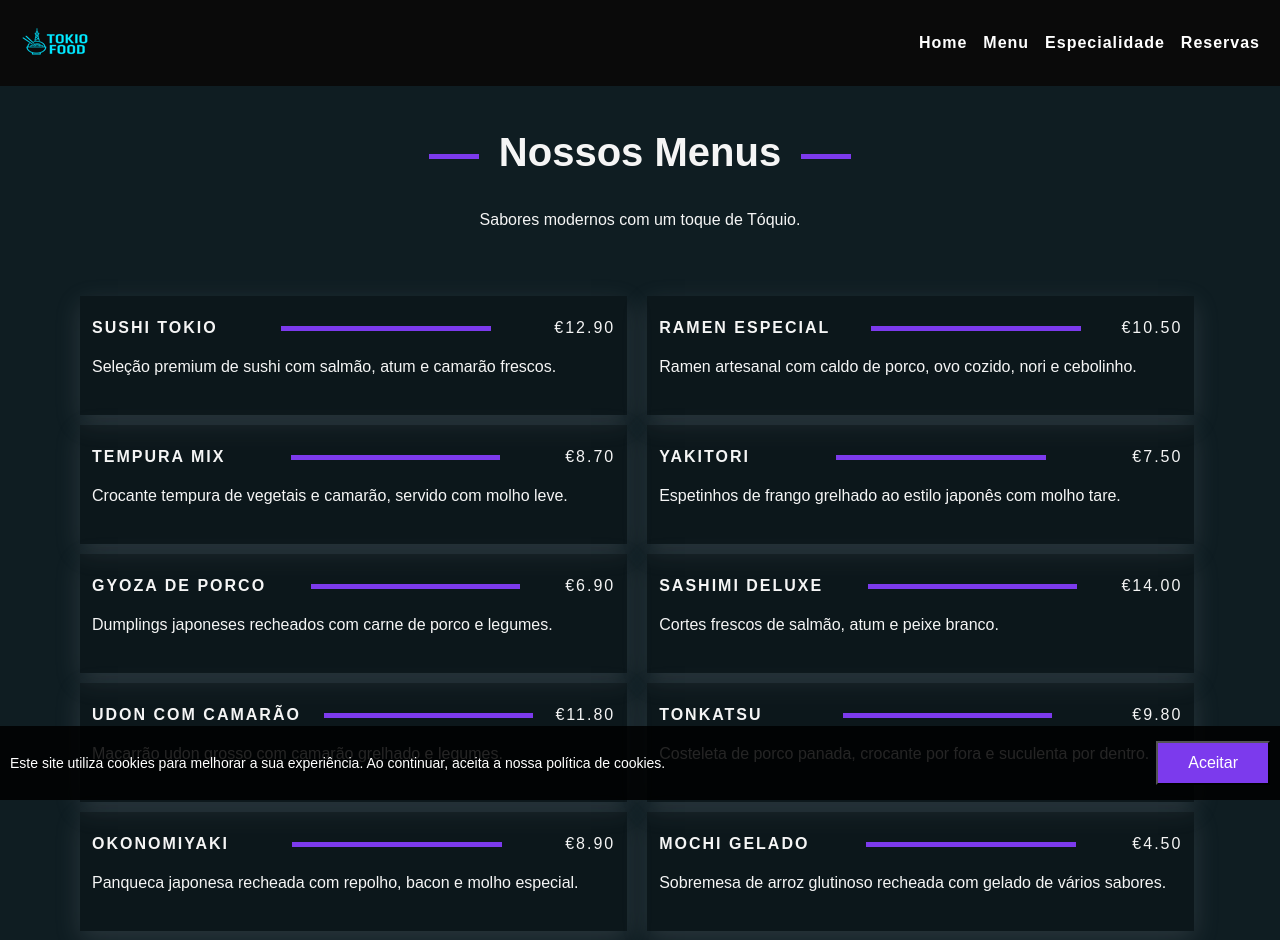
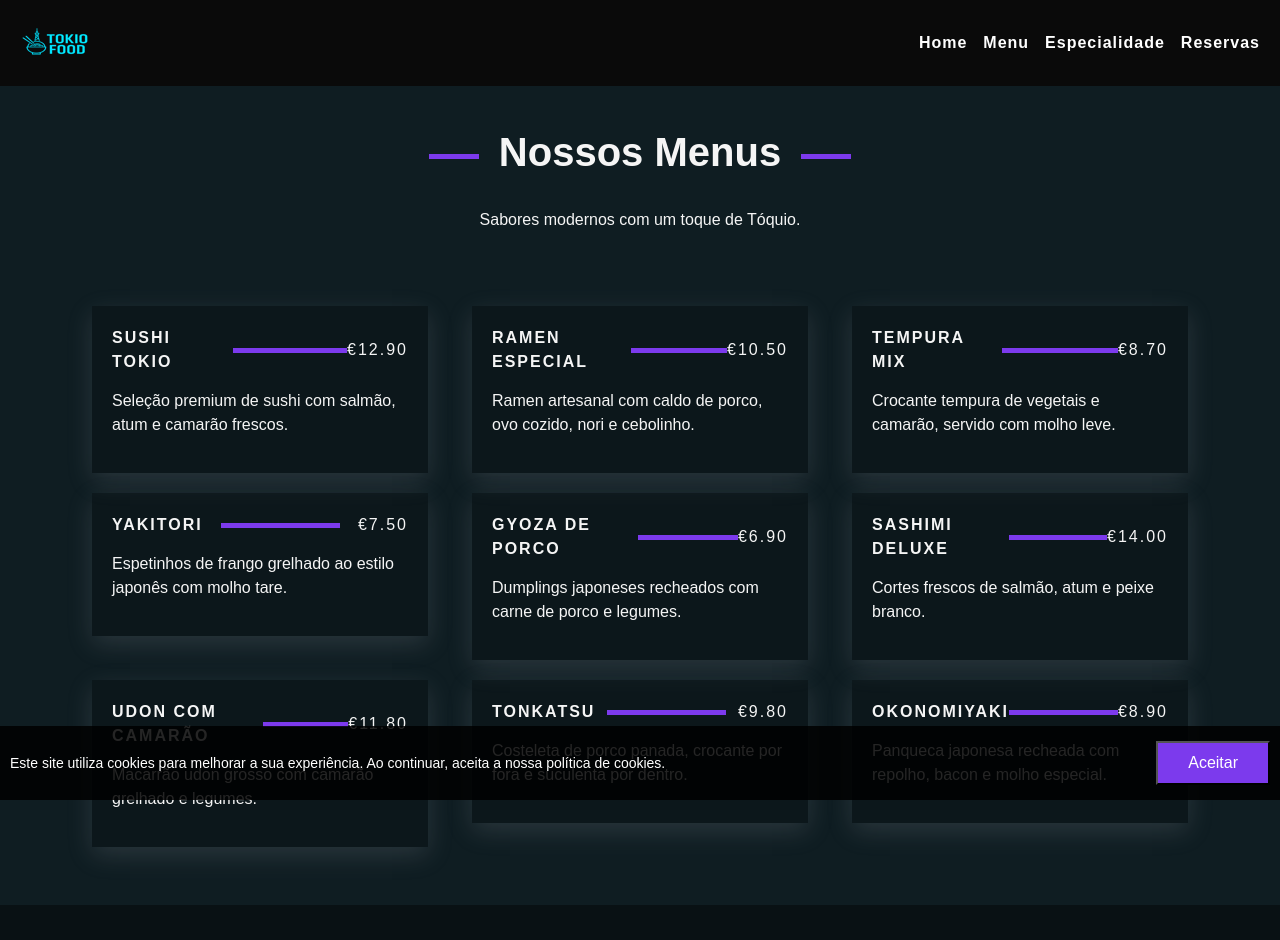
Before and after one commit to devbmendes/tokio-food, a React (Vite) app: page /menu in a window 1280 px wide. Shown: the top 940 px of the page. Built offline with nearby package versions, Linux system fonts and the light colour scheme.

Commit message:
responsive update

```diff
--- a/src/assets/styles/menus.css
+++ b/src/assets/styles/menus.css
@@ -32,7 +32,6 @@
   box-shadow: 0 0 0 12 white;
   box-shadow: rgba(149, 157, 165, 0.2) 0px 8px 24px;
   margin: 10px;
-  width: 48% !important;
 }
 .price {
   letter-spacing: 2px;
--- a/src/components/Services.jsx
+++ b/src/components/Services.jsx
@@ -5,10 +5,10 @@ export default function Services() {
         <>
             <div className="container mt-5">
                 <div className="row">
-                    <div className="col-md-4 col-sm-12 text-center">
+                    <div className="col-md-4 col-sm-12 col-xs-12 text-center">
                         <div className="service-icon">
-                            <div className="">
-                                <i class="bi bi-fork-knife"></i>
+                            <div>
+                                <i className="bi bi-fork-knife"></i>
                             </div>
                             <div className="service-title">
                                 <h3>No Restaurante</h3>
@@ -19,10 +19,10 @@ export default function Services() {
                             </div>
                         </div>
                     </div>
-                    <div className="col-md-4 col-sm-12 text-center ">
+                    <div className="col-md-4 col-sm-12 col-xs-12 text-center ">
                         <div className="service-icon">
-                            <div className="">
-                                <i class="bi bi-bucket-fill"></i>
+                            <div >
+                                <i className="bi bi-phone"></i>
                             </div>
                             <div className="service-title">
                                 <h3>Reservas Online</h3>
@@ -34,10 +34,10 @@ export default function Services() {
                         </div>
 
                     </div>
-                    <div className="col-md-4 col-sm-12 text-center">
+                    <div className="col-md-4 col-sm-12 col-xs-12 text-center">
                         <div className="service-icon">
-                            <div className="">
-                                <i class="bi bi-bucket-fill"></i>
+                            <div>
+                                <i className="bi bi-bucket-fill"></i>
                             </div>
                             <div className="service-title">
                                 <h3>Take Away</h3>
--- a/src/data/menus.json
+++ b/src/data/menus.json
@@ -61,12 +61,5 @@
     "descricao": "Panqueca japonesa recheada com repolho, bacon e molho especial.",
     "preco": "8.90",
     "imagem": "https://images.pexels.com/photos/31302299/pexels-photo-31302299.jpeg?auto=compress&cs=tinysrgb&h=600&w=800"
-  },
-  {
-    "id": 10,
-    "titulo": "Mochi Gelado",
-    "descricao": "Sobremesa de arroz glutinoso recheada com gelado de vários sabores.",
-    "preco": "4.50",
-    "imagem": "https://images.pexels.com/photos/31302299/pexels-photo-31302299.jpeg?auto=compress&cs=tinysrgb&h=600&w=800"
   }
 ]
--- a/src/pages/Menu.jsx
+++ b/src/pages/Menu.jsx
@@ -17,9 +17,10 @@ export default function Menu() {
             <div className="container">
                 <div className="row">
                     {menuData.map((item) => (
-                        <div className="col-md-6 col-sm-12 menus" key={item.id}
+                        <div className="col-lg-4 col-md-6 col-sm-12 col-xs-12" key={item.id}
                             onClick={() => setImagemSelecionada(item.imagem)}
                             style={{ cursor: 'pointer' }}>
+                            <div className="menus">
                                 <div className="menu-title-price">
                                     <span className='title-menu'>{item.titulo} </span>
                                     <span className='divisor d-none d-lg-block'></span>
@@ -28,6 +29,8 @@ export default function Menu() {
                                 <div className="menu-description">
                                     <p>{item.descricao}</p>
                                 </div>
+                            </div>
+
                         </div>
                     ))}
 
```
Also changed, not shown: 1 other file (tests, documents, lock files or other folders). Lines whose indentation alone changed are shown as unchanged.
